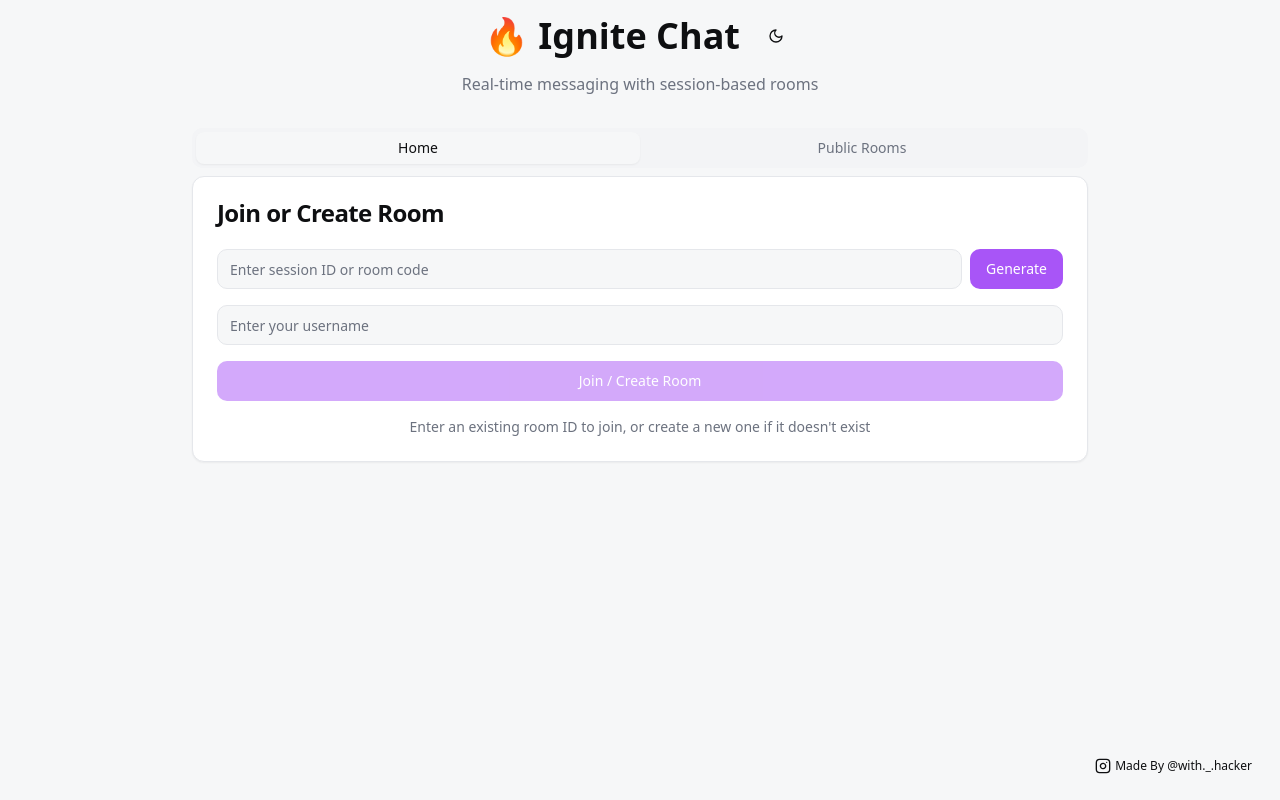
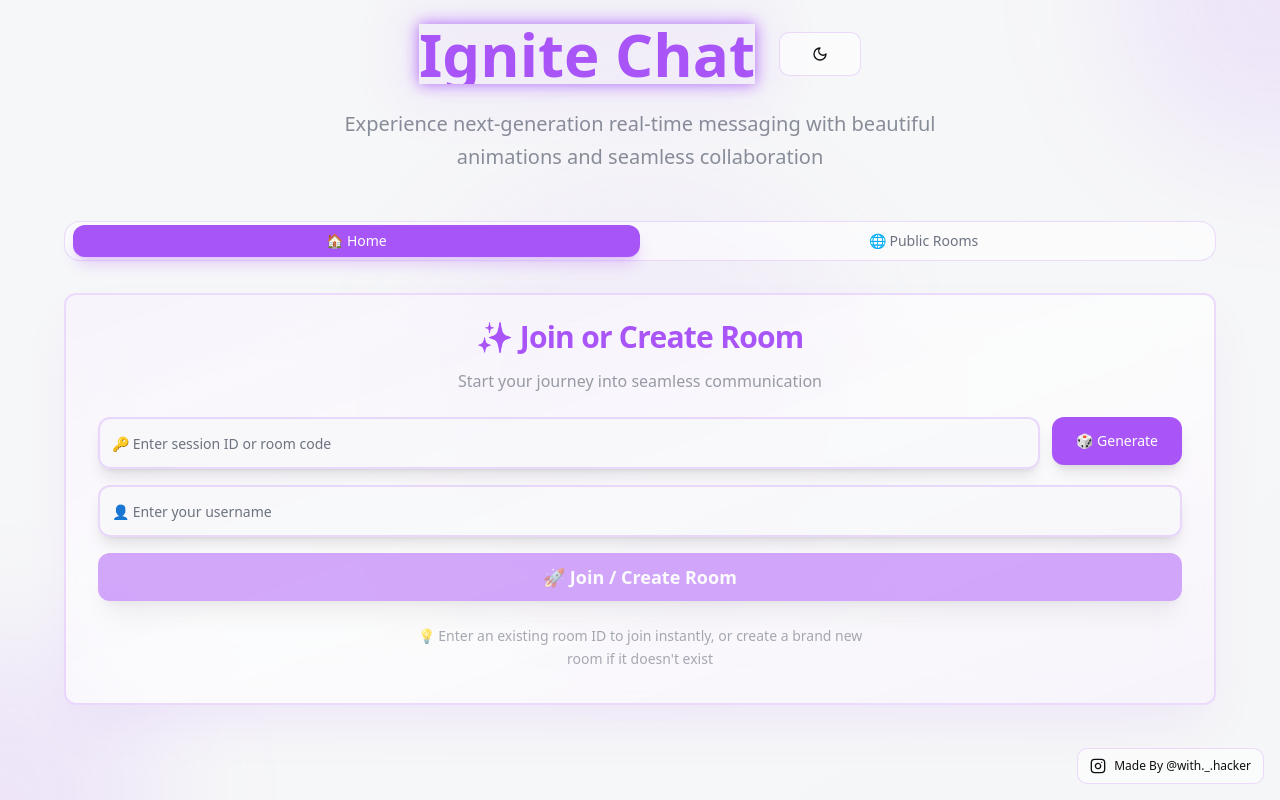
Before and after one commit to HackPotato21/spark-chat-rooms.github.io, a React (Vite) app: page / in a window 1280 px wide. Built offline with nearby package versions, Linux system fonts and the light colour scheme.

Commit message:
Refactor UI for aesthetics
Completely redesign the user interface to be more attractive and aesthetically pleasing.

```diff
--- a/src/pages/Index.tsx
+++ b/src/pages/Index.tsx
@@ -845,94 +845,152 @@ const Index = () => {
   }
 
   return (
-    <div className="min-h-screen bg-background p-4">
-      <div className="max-w-4xl mx-auto">
-        <div className="text-center mb-8 fade-enter">
-          <div className="flex items-center justify-center gap-4 mb-4">
-            <h1 className="text-4xl font-bold bounce-enter">🔥 Ignite Chat</h1>
+    <div className="min-h-screen bg-gradient-to-br from-background via-background to-muted/30 relative overflow-hidden">
+      {/* Animated background elements */}
+      <div className="absolute inset-0 overflow-hidden pointer-events-none">
+        <div className="absolute -top-40 -right-40 w-80 h-80 bg-primary/10 rounded-full blur-3xl animate-float"></div>
+        <div className="absolute -bottom-40 -left-40 w-80 h-80 bg-accent/10 rounded-full blur-3xl animate-float" style={{ animationDelay: '2s' }}></div>
+        <div className="absolute top-1/2 left-1/2 transform -translate-x-1/2 -translate-y-1/2 w-96 h-96 bg-primary/5 rounded-full blur-3xl animate-pulse-glow"></div>
+      </div>
+
+      <div className="relative z-10 p-6">
+        <div className="max-w-6xl mx-auto">
+          {/* Hero Header */}
+          <div className="text-center mb-12 fade-enter">
+            <div className="flex items-center justify-center gap-6 mb-6">
+              <div className="relative">
+                <h1 className="text-6xl font-bold bg-gradient-to-r from-primary via-accent to-primary bg-clip-text text-transparent bounce-enter animate-pulse-glow">
+                  Ignite Chat
+                </h1>
+                <div className="absolute -inset-4 bg-primary/20 rounded-2xl blur-xl opacity-30 animate-pulse-glow"></div>
+              </div>
               <Button
                 variant="ghost"
-              size="sm"
+                size="lg"
                 onClick={() => {
-                // Add liquid animation to body
                   document.body.classList.add('theme-transitioning');
                   setTimeout(() => document.body.classList.remove('theme-transitioning'), 800);
                   setTheme(theme === 'dark' ? 'light' : 'dark');
                 }}
-              className="animated-button hover-glow theme-transition theme-ripple-effect"
+                className="relative overflow-hidden group bg-card/50 backdrop-blur-sm border border-primary/20 hover:border-primary/40 transition-all duration-500 hover:scale-110 hover:rotate-12"
               >
-              {theme === 'dark' ? <Sun className="w-4 h-4" /> : <Moon className="w-4 h-4" />}
+                <div className="absolute inset-0 bg-gradient-to-r from-primary/20 to-accent/20 opacity-0 group-hover:opacity-100 transition-opacity duration-500"></div>
+                {theme === 'dark' ?
+                  <Sun className="w-6 h-6 relative z-10 transition-transform duration-500 group-hover:rotate-180" /> :
+                  <Moon className="w-6 h-6 relative z-10 transition-transform duration-500 group-hover:rotate-180" />
+                }
               </Button>
             </div>
-          <p className="text-muted-foreground slide-enter">Real-time messaging with session-based rooms</p>
+            <p className="text-xl text-muted-foreground/80 slide-enter max-w-2xl mx-auto leading-relaxed">
+              Experience next-generation real-time messaging with beautiful animations and seamless collaboration
+            </p>
           </div>
 
           <Tabs value={currentView} onValueChange={(v) => setCurrentView(v as any)} className="w-full slide-enter">
-          <TabsList className="grid w-full grid-cols-2 hover-glow">
-            <TabsTrigger value="home" className="animated-button">Home</TabsTrigger>
-            <TabsTrigger value="publicRooms" className="animated-button">Public Rooms</TabsTrigger>
+            <TabsList className="grid w-full grid-cols-2 bg-card/50 backdrop-blur-sm border border-primary/20 rounded-2xl p-2 mb-8">
+              <TabsTrigger
+                value="home"
+                className="relative overflow-hidden rounded-xl transition-all duration-300 data-[state=active]:bg-primary data-[state=active]:text-primary-foreground data-[state=active]:shadow-lg data-[state=active]:shadow-primary/25"
+              >
+                <span className="relative z-10">🏠 Home</span>
+              </TabsTrigger>
+              <TabsTrigger
+                value="publicRooms"
+                className="relative overflow-hidden rounded-xl transition-all duration-300 data-[state=active]:bg-primary data-[state=active]:text-primary-foreground data-[state=active]:shadow-lg data-[state=active]:shadow-primary/25"
+              >
+                <span className="relative z-10">🌐 Public Rooms</span>
+              </TabsTrigger>
             </TabsList>
 
-          <TabsContent value="home" className="space-y-6">
-            <Card className="slide-enter hover-glow">
-              <CardHeader className="fade-enter">
-                <CardTitle>Join or Create Room</CardTitle>
+            <TabsContent value="home" className="space-y-8">
+              <Card className="relative overflow-hidden bg-card/60 backdrop-blur-xl border-2 border-primary/20 shadow-2xl shadow-primary/10 transition-all duration-500 hover:border-primary/40 hover:shadow-3xl hover:shadow-primary/20 hover:scale-[1.02]">
+                <div className="absolute inset-0 bg-gradient-to-br from-primary/5 via-transparent to-accent/5 pointer-events-none"></div>
+                <CardHeader className="relative z-10 text-center pb-6">
+                  <CardTitle className="text-3xl font-bold bg-gradient-to-r from-primary to-accent bg-clip-text text-transparent mb-2">
+                    ✨ Join or Create Room
+                  </CardTitle>
+                  <p className="text-muted-foreground/70">Start your journey into seamless communication</p>
                 </CardHeader>
-              <CardContent className="space-y-4">
-                <div className="flex gap-2 fade-enter">
+                <CardContent className="relative z-10 space-y-6 px-8 pb-8">
+                  <div className="space-y-4">
+                    <div className="relative group">
+                      <div className="flex gap-3">
                         <Input
                           value={sessionId}
                           onChange={(e) => setSessionId(e.target.value.toUpperCase())}
-                    placeholder="Enter session ID or room code"
+                          placeholder="🔑 Enter session ID or room code"
                           maxLength={8}
-                    className="theme-transition"
+                          className="bg-background/60 backdrop-blur-sm border-2 border-primary/20 focus:border-primary/50 transition-all duration-300 text-lg py-6 rounded-xl shadow-lg hover:shadow-xl group-hover:scale-[1.01]"
                         />
-                  <Button onClick={generateSessionId} className="animated-button hover-glow">Generate</Button>
+                        <Button
+                          onClick={generateSessionId}
+                          className="px-6 py-6 bg-gradient-to-r from-primary to-accent hover:from-primary/90 hover:to-accent/90 shadow-lg hover:shadow-xl transition-all duration-300 hover:scale-105 rounded-xl"
+                        >
+                          🎲 Generate
+                        </Button>
+                      </div>
+                      <div className="absolute -inset-1 bg-gradient-to-r from-primary/20 to-accent/20 rounded-xl blur opacity-0 group-hover:opacity-30 transition-opacity duration-300 -z-10"></div>
                     </div>
 
+                    <div className="relative group">
                       <Input
                         value={userName}
                         onChange={(e) => setUserName(e.target.value)}
-                  placeholder="Enter your username"
-                  className="fade-enter theme-transition"
+                        placeholder="👤 Enter your username"
+                        className="bg-background/60 backdrop-blur-sm border-2 border-primary/20 focus:border-primary/50 transition-all duration-300 text-lg py-6 rounded-xl shadow-lg hover:shadow-xl group-hover:scale-[1.01]"
                       />
+                      <div className="absolute -inset-1 bg-gradient-to-r from-primary/20 to-accent/20 rounded-xl blur opacity-0 group-hover:opacity-30 transition-opacity duration-300 -z-10"></div>
+                    </div>
 
                     <Button
                       onClick={() => handleJoinRoom()}
-                  className="w-full animated-button hover-glow"
+                      className="w-full py-6 text-lg bg-gradient-to-r from-primary via-accent to-primary hover:from-primary/90 hover:via-accent/90 hover:to-primary/90 shadow-xl hover:shadow-2xl transition-all duration-500 hover:scale-[1.02] rounded-xl font-semibold relative overflow-hidden group"
                       disabled={!sessionId || !userName}
                     >
-                  Join / Create Room
+                      <div className="absolute inset-0 bg-gradient-to-r from-white/20 to-transparent opacity-0 group-hover:opacity-100 transition-opacity duration-500"></div>
+                      <span className="relative z-10">🚀 Join / Create Room</span>
                     </Button>
+                  </div>
 
-                <p className="text-sm text-muted-foreground text-center fade-enter">
-                  Enter an existing room ID to join, or create a new one if it doesn't exist
+                  <div className="text-center">
+                    <p className="text-muted-foreground/60 text-sm leading-relaxed max-w-md mx-auto">
+                      💡 Enter an existing room ID to join instantly, or create a brand new room if it doesn't exist
                     </p>
+                  </div>
                 </CardContent>
               </Card>
             </TabsContent>
 
-          <TabsContent value="publicRooms" className="space-y-6">
-            <div className="flex justify-between items-center fade-enter">
-              <h2 className="text-2xl font-semibold">Public Rooms</h2>
+            <TabsContent value="publicRooms" className="space-y-8">
+              <div className="text-center fade-enter">
+                <h2 className="text-4xl font-bold bg-gradient-to-r from-primary to-accent bg-clip-text text-transparent mb-2">
+                  🌐 Discover Public Rooms
+                </h2>
+                <p className="text-muted-foreground/70">Join vibrant communities and start chatting instantly</p>
               </div>
 
-            <div className="relative slide-enter">
-              <Search className="absolute left-3 top-1/2 transform -translate-y-1/2 w-4 h-4 text-muted-foreground" />
+              <div className="relative slide-enter group">
+                <Search className="absolute left-6 top-1/2 transform -translate-y-1/2 w-5 h-5 text-muted-foreground z-10" />
                 <Input
                   value={searchQuery}
                   onChange={(e) => setSearchQuery(e.target.value)}
-                placeholder="Search rooms..."
-                className="pl-10 theme-transition"
+                  placeholder="🔍 Search rooms by name, owner, or session ID..."
+                  className="pl-14 py-6 text-lg bg-background/60 backdrop-blur-sm border-2 border-primary/20 focus:border-primary/50 transition-all duration-300 rounded-2xl shadow-lg hover:shadow-xl group-hover:scale-[1.01]"
                 />
+                <div className="absolute -inset-1 bg-gradient-to-r from-primary/20 to-accent/20 rounded-2xl blur opacity-0 group-hover:opacity-30 transition-opacity duration-300 -z-10"></div>
               </div>
 
-            <div className="space-y-4">
+              <div className="grid gap-4">
                 {filteredPublicRooms.length === 0 ? (
-                <Card className="slide-enter">
-                  <CardContent className="text-center py-8">
-                    <p className="text-muted-foreground">
-                      {searchQuery ? 'No rooms match your search.' : 'No active public rooms found.'}
+                  <Card className="relative overflow-hidden bg-card/60 backdrop-blur-xl border-2 border-primary/20 shadow-xl">
+                    <div className="absolute inset-0 bg-gradient-to-br from-primary/5 via-transparent to-accent/5 pointer-events-none"></div>
+                    <CardContent className="relative z-10 text-center py-12">
+                      <div className="text-6xl mb-4">🔍</div>
+                      <p className="text-xl text-muted-foreground mb-2">
+                        {searchQuery ? 'No rooms match your search' : 'No active public rooms found'}
+                      </p>
+                      <p className="text-sm text-muted-foreground/60">
+                        {searchQuery ? 'Try adjusting your search terms' : 'Be the first to create a public room!'}
                       </p>
                     </CardContent>
                   </Card>
@@ -940,23 +998,45 @@ const Index = () => {
                   filteredPublicRooms.map((room, index) => (
                     <Card
                       key={room.id}
-                    className="cursor-pointer room-card animated-button"
+                      className="relative overflow-hidden cursor-pointer bg-card/60 backdrop-blur-xl border-2 border-primary/20 shadow-xl hover:border-primary/40 hover:shadow-2xl hover:shadow-primary/20 transition-all duration-500 hover:scale-[1.02] group"
                       onClick={() => joinPublicRoom(room)}
                       style={{ animationDelay: `${index * 0.1}s` }}
                     >
-                    <CardContent className="p-4">
-                      <div className="flex justify-between items-center">
-                        <div>
-                          <h3 className="font-semibold">{room.room_name}</h3>
-                          <p className="text-sm text-muted-foreground">
-                            Owner: {room.owner_name} • Session: {room.session_id}
+                      <div className="absolute inset-0 bg-gradient-to-br from-primary/5 via-transparent to-accent/5 pointer-events-none"></div>
+                      <div className="absolute inset-0 bg-gradient-to-r from-primary/10 to-accent/10 opacity-0 group-hover:opacity-100 transition-opacity duration-500 pointer-events-none"></div>
+
+                      <CardContent className="relative z-10 p-6">
+                        <div className="flex justify-between items-start">
+                          <div className="flex-1">
+                            <div className="flex items-center gap-3 mb-3">
+                              <div className="w-3 h-3 bg-green-500 rounded-full animate-pulse"></div>
+                              <h3 className="text-xl font-bold text-foreground group-hover:text-primary transition-colors duration-300">
+                                {room.room_name}
+                              </h3>
+                            </div>
+                            <div className="space-y-2">
+                              <p className="text-sm text-muted-foreground flex items-center gap-2">
+                                <Crown className="w-4 h-4 text-yellow-500" />
+                                <span>Owner: <span className="font-medium">{room.owner_name}</span></span>
+                              </p>
+                              <p className="text-sm text-muted-foreground flex items-center gap-2">
+                                🔑 Session: <span className="font-mono bg-muted px-2 py-1 rounded">{room.session_id}</span>
                               </p>
                             </div>
-                        <div className="flex items-center gap-2">
-                          <Badge variant="default" className="bounce-enter">
-                            <Users className="w-3 h-3 mr-1" />
-                            {room.user_count}
+                          </div>
+                          <div className="flex flex-col items-end gap-3">
+                            <Badge
+                              className="bg-gradient-to-r from-primary to-accent text-primary-foreground shadow-lg px-3 py-1.5 text-sm font-semibold rounded-full"
+                            >
+                              <Users className="w-4 h-4 mr-2" />
+                              {room.user_count} {room.user_count === 1 ? 'user' : 'users'}
                             </Badge>
+                            <Button
+                              size="sm"
+                              className="bg-gradient-to-r from-primary to-accent hover:from-primary/90 hover:to-accent/90 shadow-lg hover:shadow-xl transition-all duration-300 hover:scale-105 rounded-xl opacity-0 group-hover:opacity-100"
+                            >
+                              Join Now 🚀
+                            </Button>
                           </div>
                         </div>
                       </CardContent>
@@ -995,16 +1075,17 @@ const Index = () => {
         </Dialog>
 
           {/* Made by footer */}
-        <div className="fixed bottom-4 right-4">
+          <div className="fixed bottom-4 right-4 z-20">
             <Button
               variant="ghost"
               size="sm"
               onClick={() => window.open('https://www.instagram.com/with._.hacker/', '_blank')}
-            className="flex items-center gap-1 text-xs"
+              className="flex items-center gap-2 text-xs bg-card/50 backdrop-blur-sm border border-primary/20 hover:border-primary/40 transition-all duration-300 hover:scale-105"
             >
-            <Instagram className="w-3 h-3" />
+              <Instagram className="w-4 h-4" />
               Made By @with._.hacker
             </Button>
+          </div>
         </div>
       </div>
     </div>
```
Lines whose indentation alone changed are shown as unchanged.
